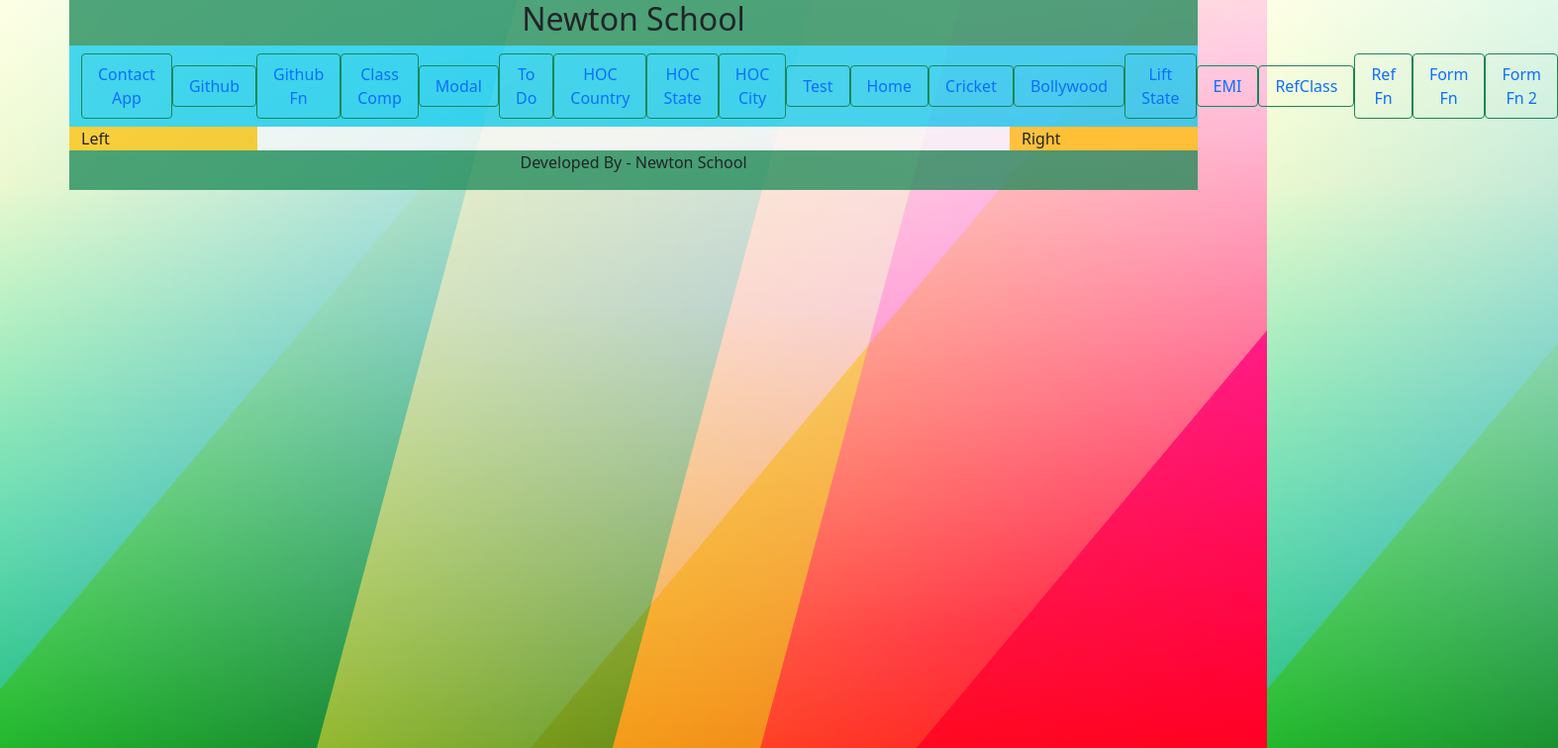
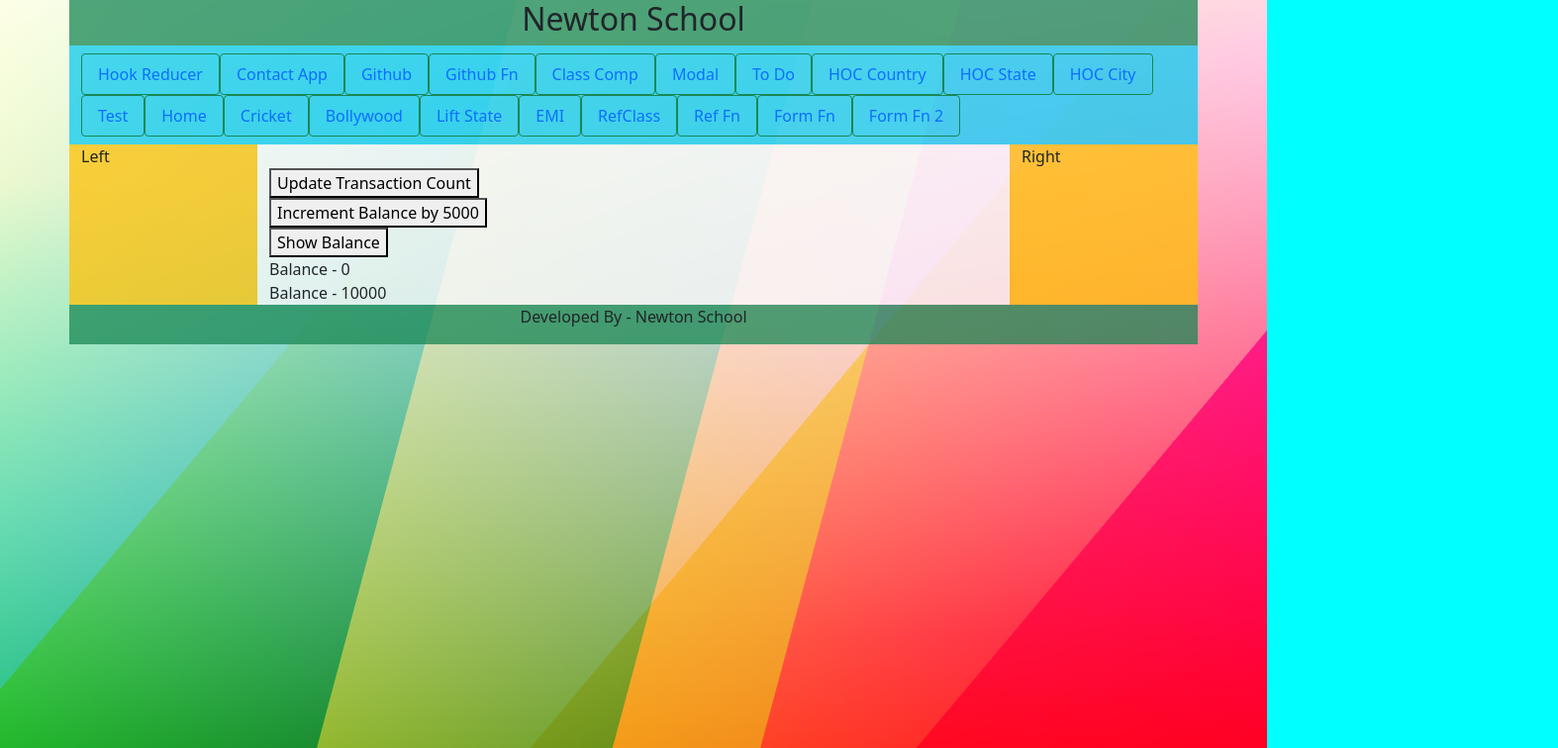
Before and after one commit to himadameen/react_practice, a React (Create React App) app: page /hookreducer in a window 1280 px wide. Shown: the top 756 px of the page at 99% size, 1574 px wide, since content can reach past the window. Built offline with nearby package versions, Linux system fonts and the light colour scheme.

Commit message:
23rd May 2022 - Session

```diff
--- a/src/App.js
+++ b/src/App.js
@@ -22,6 +22,7 @@ import ClassComp from './ClassComp';
 import Github from './Github';
 import GithubFn from './GithubFn';
 import ContactApp from './ContactApp';
+import HookReducer from './hooks/HookReducer';
 
 import Header from './common/Header';
 import Menubar from './common/Menubar';
@@ -58,6 +59,8 @@ function App() {
               <Route path='/github' element={<Github />}/>
               <Route path='/githubfn' element={<GithubFn />}/>
               <Route path='/contactapp' element={<ContactApp />}/>
+              <Route path='/hookreducer' element={<HookReducer />}/>
+
             </Routes>
           </div>
           <Right/>
--- a/src/common/Menubar.js
+++ b/src/common/Menubar.js
@@ -8,6 +8,7 @@ const Menubar = ()=>{
             <div className='row bg-info bg-opacity-75'>
             <div className='col-12 text-center'>
                 <Navbar>
+                    <Link to='/hookreducer' className='nav-link btn btn-outline-success'>Hook Reducer</Link>
                     <Link to='/contactapp' className='nav-link btn btn-outline-success'>Contact App</Link>
                     <Link to='/github' className='nav-link btn btn-outline-success'>Github</Link>
                     <Link to='/githubfn' className='nav-link btn btn-outline-success'>Github Fn</Link>
--- a/src/css/myStyle.css
+++ b/src/css/myStyle.css
@@ -31,3 +31,7 @@ body {
     color: rgb(21, 3, 99);
     font-size: 40px;
 }
+
+.navbar-expand {
+    flex-wrap: wrap!important;
+}
--- /dev/null
+++ b/src/hooks/HookReducer.js
@@ -0,0 +1,64 @@
+import React, { useEffect, useReducer, useState } from 'react';
+
+const HookReducer = () => {
+    const initialValues = {
+        numTransaction: 0,
+        netBalance: 10000,
+        showNetBalance: false
+    }
+
+    const reducer = (state, action) => {
+        switch(action.type) {
+            case 'INCREMENTBYONE':
+                return {
+                    numTransaction: state.numTransaction + 1,
+                    netBalance: state.netBalance,
+                    showNetBalance: state.showNetBalance
+                }
+            case 'INCREMENTBY5K':
+                return {
+                    numTransaction: state.numTransaction + 1,
+                    netBalance: state.netBalance + 5000,
+                    showNetBalance: state.showNetBalance
+                }
+            case 'SHOWNETBALANCE':
+                return {
+                    numTransaction: state.numTransaction,
+                    netBalance: state.netBalance,
+                    showNetBalance: !state.showNetBalance
+                }
+            default:
+                return state
+
+        }
+    }
+
+    // const [show, setShow] = useState(false);
+    const [state, dispatch] = useReducer(reducer, initialValues);
+    //state - global state var
+    //dispatch - fn to update state
+    //dispatch - will have one parameter to explain the action type
+    //reducer - function to handle all type of actions and update state
+
+
+    useEffect(() => {
+        console.log('component re-triggered...', state)
+    })
+
+
+    return(
+        <>
+            <br></br>
+            <button onClick={() => dispatch({type: 'INCREMENTBYONE'})}>Update Transaction Count</button>
+            <br></br>
+            <button onClick={() => dispatch({type: 'INCREMENTBY5K'})}>Increment Balance by 5000</button>
+            <br></br>
+            <button onClick={() => dispatch({type: 'SHOWNETBALANCE'})}>Show Balance</button>
+            <br></br>
+            <div>Balance - {state.numTransaction}</div>
+            <div>Balance - {state.netBalance}</div>
+            {state.showNetBalance && <div>Mission Successfull...</div>}
+        </>
+    )
+}
+export default HookReducer;
```
